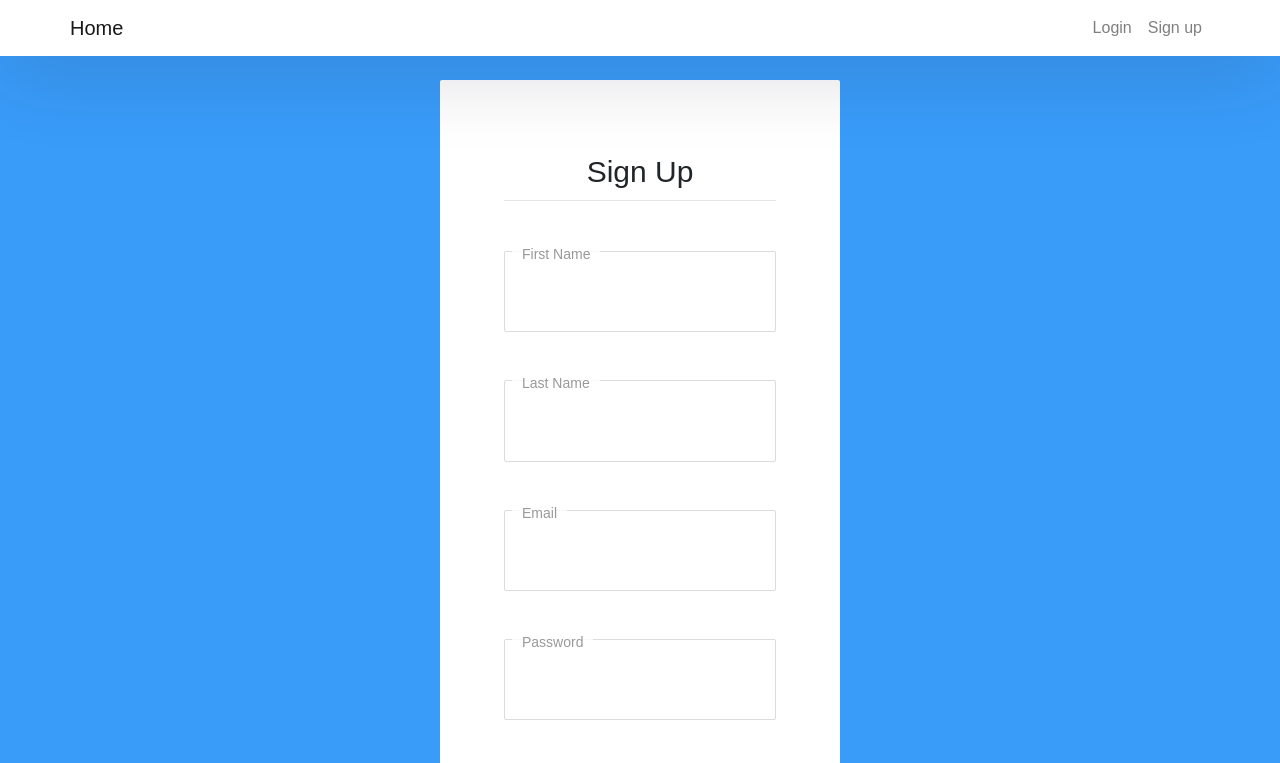
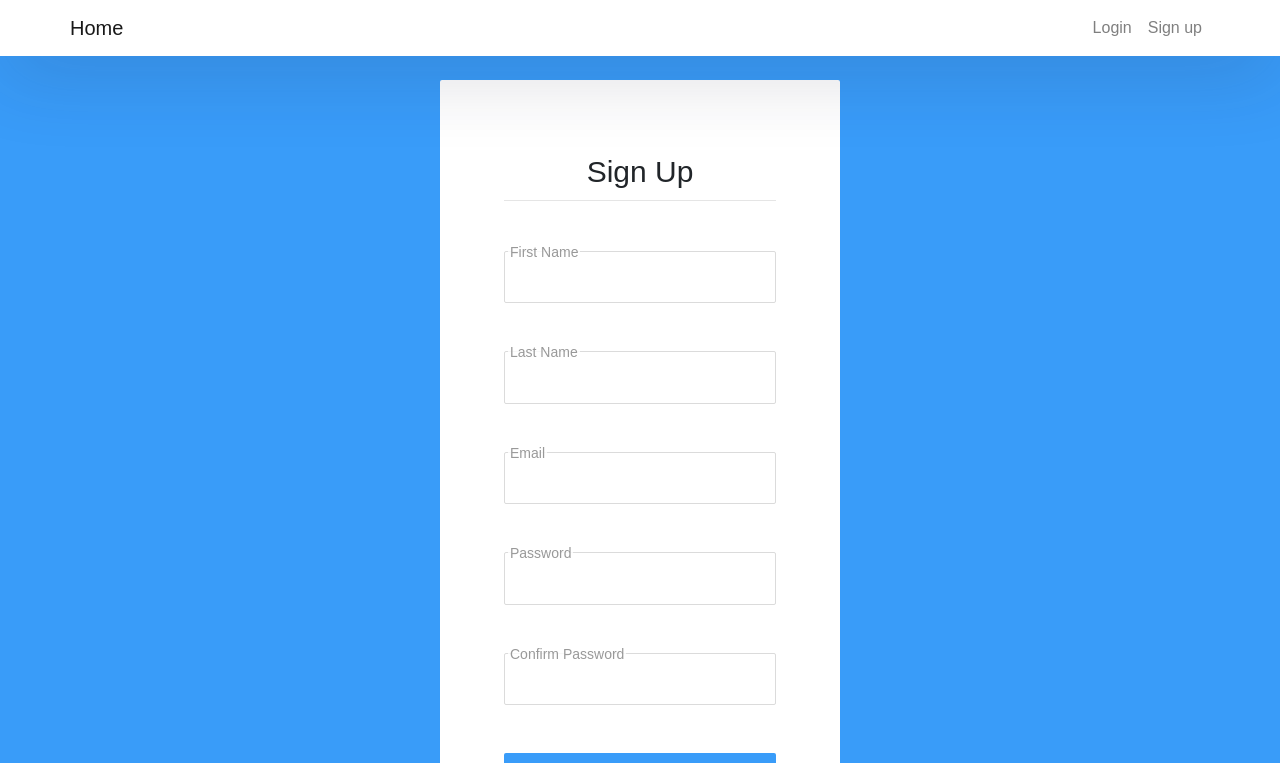
Before and after one commit to sean-code/vue-auth, a Vue app: page /#/signup in a window 1280 px wide. Shown: the top 763 px of the page. Built offline with nearby package versions, Linux system fonts and the light colour scheme.

Commit message:
Create: Signup Form as a new component to debulk the app

```diff
--- a/src/components/SignUp.vue
+++ b/src/components/SignUp.vue
@@ -1,26 +1,26 @@
 <template>
     <div class='wrapper'>
-        <form action="#" method="post">
+        <form @submit.prevent="handleSubmit" @click="prevent">
         <h2>Sign Up</h2>
             <p>
                 <label for="First Name" class="floatLabel">First Name</label>
-                <input id="First Name" name="First Name" type="text"  required>
+                <input id="First Name" name="First Name" type="text" class="form-control"  required>
             </p>
             <p>
                 <label for="Last Name" class="floatLabel">Last Name</label>
-                <input id="Last Name" name="Last Name" type="text"  required>
+                <input id="Last Name" name="Last Name" type="text" class="form-control" required>
             </p>
             <p>
                 <label for="Email" class="floatLabel">Email</label>
-                <input id="Email" name="Email" type="text"  required>
+                <input id="Email" name="Email" type="text"  class="form-control" required>
             </p>
             <p>
                 <label for="password" class="floatLabel">Password</label>
-                <input id="password" name="password" type="password"  required>
+                <input id="password" name="password" type="password" class="form-control" required>
             </p>
             <p>
                 <label for="confirm_password" class="floatLabel">Confirm Password</label>
-                <input id="confirm_password" name="confirm_password" type="password"  required>
+                <input id="confirm_password" name="confirm_password" type="password" class="form-control"  required>
             </p>
             <p>
                 <input type="submit" value="Create My Account" id="submit">
@@ -32,7 +32,16 @@
 
 <script>
     export default{
-        name: 'SignUp'
+        data(){
+            return{
+                name: 'SignUp',
+            }
+        },
+        methods:{
+            handleSubmit(){
+                console.log("Submitted")
+            }
+        }
     }
 
 </script>
@@ -41,10 +50,6 @@
 .wrapper{
     margin-top: 80px;
     margin-bottom: 80px;
-}
-
-button{
-    background:  rgba(148,186,101,0.7);
 }
 
 body {
@@ -115,14 +120,13 @@ form input[type="submit"] {
 
 form label {
   position: absolute;
-  left: 8px;
+  left: 4px;
   top: 12px;
   color: #999;
   font-size: 16px;
   display: inline-block;
-  padding: 4px 10px;
+  padding: 2px;
   font-weight: 400;
-  background-color: rgba(255,255,255,0);
   transition: color .3s, top .3s, background-color .8s;
 }
 
@@ -132,6 +136,10 @@ form label.floatLabel {
   font-size: 14px;
 }
 
+.form-control:focus {
+    z-index: 2;
+}
+
 
 
 </style>
```
